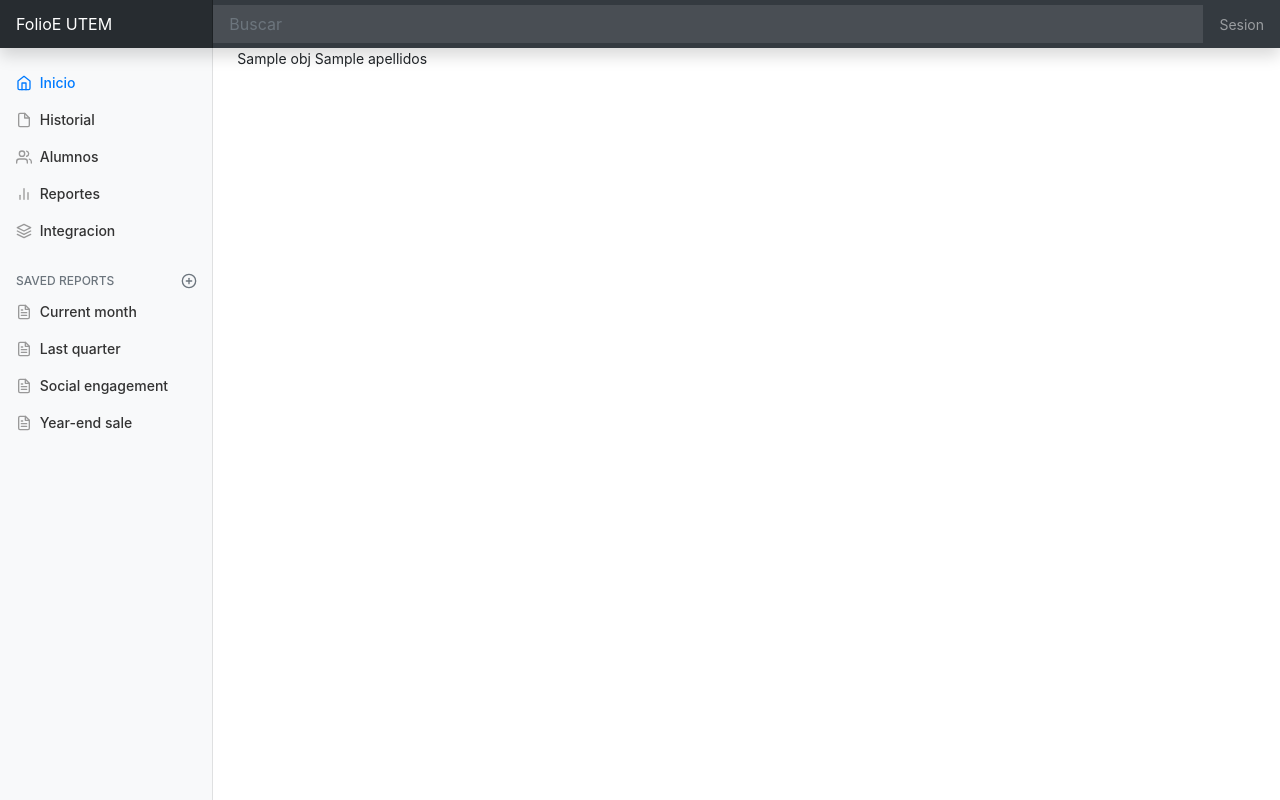
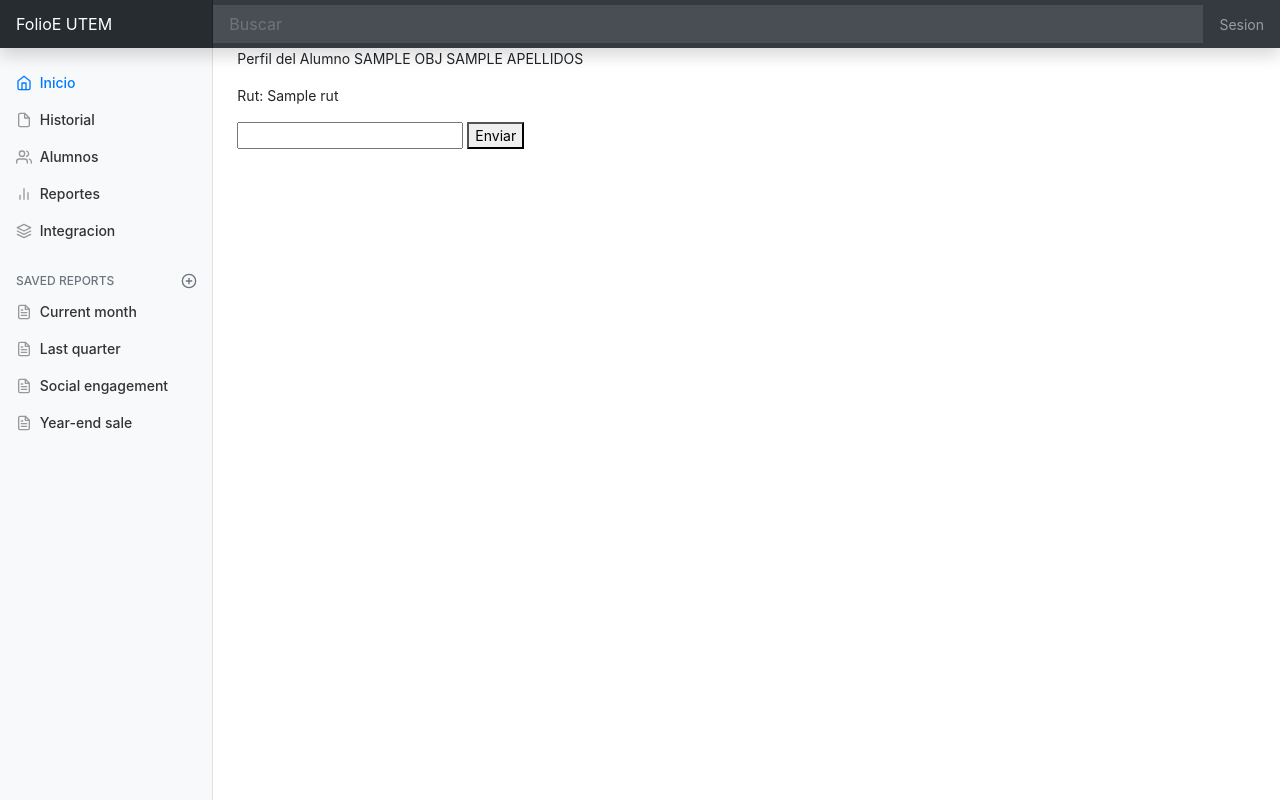
Before and after one commit to marioalbornoz/Kamino_django, a Django app: template src/templates/perfil_students.html in a window 1280 px wide. Run offline with Django 3.2, Linux system fonts and the light colour scheme; the template is opened without the code that fills it: most values are stand-ins (such as "Sample title", 1, 10 or a date in 2020); parts of the project's set-up code (start-up, migrations or seed data) failed here and were passed over; some libraries are stand-ins or nearby versions.

Commit message:
se añade rut y un campo de fom

```diff
--- a/src/templates/perfil_students.html
+++ b/src/templates/perfil_students.html
@@ -1,7 +1,12 @@
 {%  extends 'base.html'  %}
 {% load static %}
 {% block content %}
+    <p>Perfil del Alumno {{obj.nombres|upper}} {{obj.apellidos|upper}}</p>
+    <p>Rut: {{obj.rut}}</p>
 
-   {{obj.nombres}} {{obj.apellidos}}
-
+    <form method="post">
+        {% csrf_token %}
+        <input type="text" name="" id="">
+        <button type="">Enviar</button>
+    </form>
 {% endblock content %}
```
